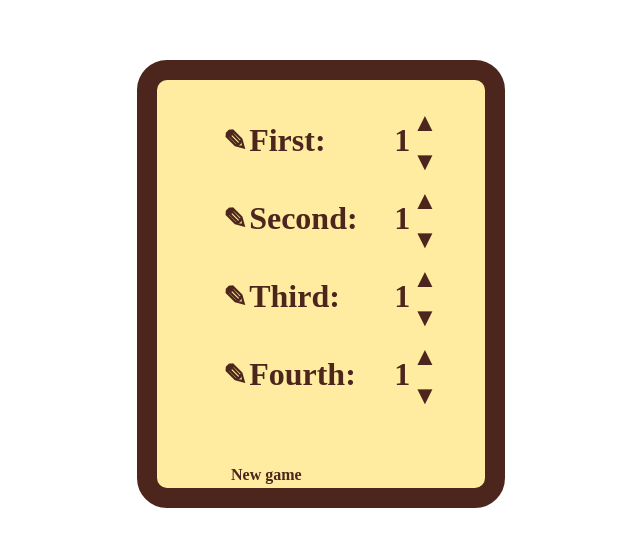
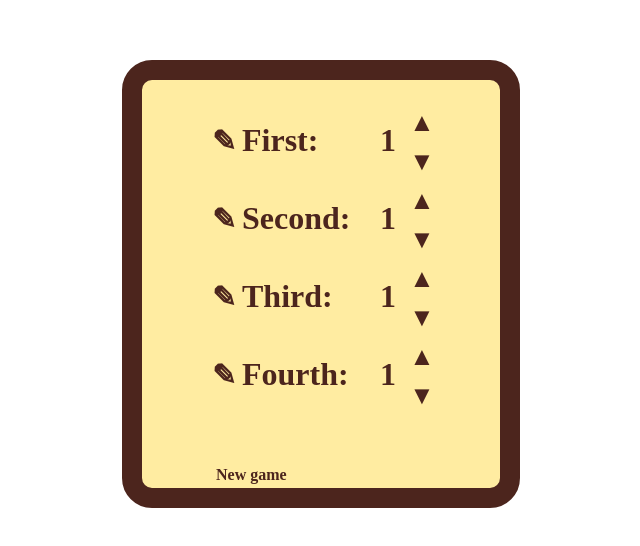
Before and after one commit to Goodsprings/munchkin, a React (Create React App) app: page / in a window 1280 px wide. Shown: the part 116-662 px from the top of the page, without its empty margins (319-959 px from the left). Built offline with nearby package versions, Linux system fonts and the light colour scheme; a web font is replaced by a local one.

Commit message:
Table component added. Minor view improvements

```diff
--- a/src/App.css
+++ b/src/App.css
@@ -8,7 +8,7 @@ body {
 }
 
 .App {
-  max-width: 200px;
+  max-width: 230px;
   border: 20px solid #4c251d;
   border-radius: 30px;
   background-color: #FFECA1;
@@ -33,11 +33,13 @@ a:last-child {
 td {
   padding: 0;
   text-align: center;
+  min-width: 32px;
 }
 
 td:nth-child(2) {
   text-align: left;
   min-width: 128px;
+  max-width: 138px;
 }
 
 #new {
--- a/src/App.js
+++ b/src/App.js
@@ -1,5 +1,6 @@
 import React, { Component } from 'react';
 import './App.css';
+import Table from './components/Table';
 
 class App extends Component {
   constructor(props) {
@@ -59,7 +60,8 @@ class App extends Component {
   }
 
   rename = (player) => {
-    var name = prompt("New name", "Name");
+    var name = prompt("Set new name:");
+    if(name.length <= 6) {
       switch(player) {
         case 1:
           document.getElementById("first-name").innerHTML = name + ':';
@@ -77,63 +79,17 @@ class App extends Component {
           console.log("rename: default");
       }
     }
+    else {
+      alert("Max name length is 6, sorry");
+    }
+  }
 
   render() {
     return (
       <div className="App">
-        <table>
-          <tbody>
-            <tr>
-              <td rowSpan="2">
-                <a href="#" onClick={ () => { this.rename(1) } } className="pencil">&#x270E;</a>
-              </td>
-              <td rowSpan="2" id="first-name">
-                First:
-              </td>
-              <td rowSpan="2">{ this.state.first }</td>
-              <td><a href="#" onClick={ () => { this.upLvl(1) } }>▲</a></td>
-            </tr>
-            <tr>
-              <td><a href="#" onClick={ () => { this.downLvl(1) } }>▼</a></td>
-            </tr>
-            <tr>
-              <td rowSpan="2">
-                <a href="#" onClick={ () => { this.rename(2) } } className="pencil">&#x270E;</a>
-              </td>
-              <td rowSpan="2" id="second-name" style={{paddingRight:15}}>Second:</td>
-              <td rowSpan="2">{ this.state.second }</td>
-              <td><a href="#" onClick={ () => { this.upLvl(2) } }>▲</a></td>
-            </tr>
-            <tr>
-              <td><a href="#" onClick={ () => { this.downLvl(2) } }>▼</a></td>
-            </tr>
-            <tr>
-              <td rowSpan="2">
-                <a href="#" onClick={ () => { this.rename(3) } } className="pencil">&#x270E;</a>
-              </td>
-              <td rowSpan="2" id="third-name">Third:</td>
-              <td rowSpan="2">{ this.state.third }</td>
-              <td><a href="#" onClick={ () => { this.upLvl(3) } }>▲</a></td>
-            </tr>
-            <tr>
-              <td><a href="#" onClick={ () => { this.downLvl(3) } }>▼</a></td>
-            </tr>
-            <tr>
-              <td rowSpan="2">
-                <a href="#" onClick={ () => { this.rename(4) } } className="pencil">&#x270E;</a>
-              </td>
-              <td rowSpan="2" id="fourth-name">Fourth:</td>
-              <td rowSpan="2">{ this.state.fourth }</td>
-              <td><a href="#" onClick={ () => { this.upLvl(4) } }>▲</a></td>
-            </tr>
-            <tr>
-              <td><a href="#" onClick={ () => { this.downLvl(4) } }>▼</a></td>
-            </tr>
-          </tbody>
-        </table>
+        <Table state={ this.state } upLvl={ this.upLvl } downLvl={ this.downLvl } rename={ this.rename }/>
         <br />
-        <a id="new" href="#" onClick={
-            () => {
+        <a id="new" href="#" onClick={ () => {
               this.setState({
                 first: 1,
                 second: 1,
--- /dev/null
+++ b/src/components/Table.js
@@ -0,0 +1,60 @@
+import React from 'react';
+
+class Table extends React.Component {
+  render() {
+    return(
+      <table>
+          <tbody>
+            <tr>
+              <td rowSpan="2">
+                <a href="#" onClick={ () => { this.props.rename(1) } } className="pencil">&#x270E;</a>
+              </td>
+              <td rowSpan="2" id="first-name">
+                First:
+              </td>
+              <td rowSpan="2">{ this.props.state.first }</td>
+              <td><a href="#" onClick={ () => { this.props.upLvl(1) } }>▲</a></td>
+            </tr>
+            <tr>
+              <td><a href="#" onClick={ () => { this.props.downLvl(1) } }>▼</a></td>
+            </tr>
+            <tr>
+              <td rowSpan="2">
+                <a href="#" onClick={ () => { this.props.rename(2) } } className="pencil">&#x270E;</a>
+              </td>
+              <td rowSpan="2" id="second-name">Second:</td>
+              <td rowSpan="2">{ this.props.state.second }</td>
+              <td><a href="#" onClick={ () => { this.props.upLvl(2) } }>▲</a></td>
+            </tr>
+            <tr>
+              <td><a href="#" onClick={ () => { this.props.downLvl(2) } }>▼</a></td>
+            </tr>
+            <tr>
+              <td rowSpan="2">
+                <a href="#" onClick={ () => { this.props.rename(3) } } className="pencil">&#x270E;</a>
+              </td>
+              <td rowSpan="2" id="third-name">Third:</td>
+              <td rowSpan="2">{ this.props.state.third }</td>
+              <td><a href="#" onClick={ () => { this.props.upLvl(3) } }>▲</a></td>
+            </tr>
+            <tr>
+              <td><a href="#" onClick={ () => { this.props.downLvl(3) } }>▼</a></td>
+            </tr>
+            <tr>
+              <td rowSpan="2">
+                <a href="#" onClick={ () => { this.props.rename(4) } } className="pencil">&#x270E;</a>
+              </td>
+              <td rowSpan="2" id="fourth-name">Fourth:</td>
+              <td rowSpan="2">{ this.props.state.fourth }</td>
+              <td><a href="#" onClick={ () => { this.props.upLvl(4) } }>▲</a></td>
+            </tr>
+            <tr>
+              <td><a href="#" onClick={ () => { this.props.downLvl(4) } }>▼</a></td>
+            </tr>
+          </tbody>
+        </table>
+    );
+  }
+}
+
+export default Table;
```
Lines whose indentation alone changed are shown as unchanged.
